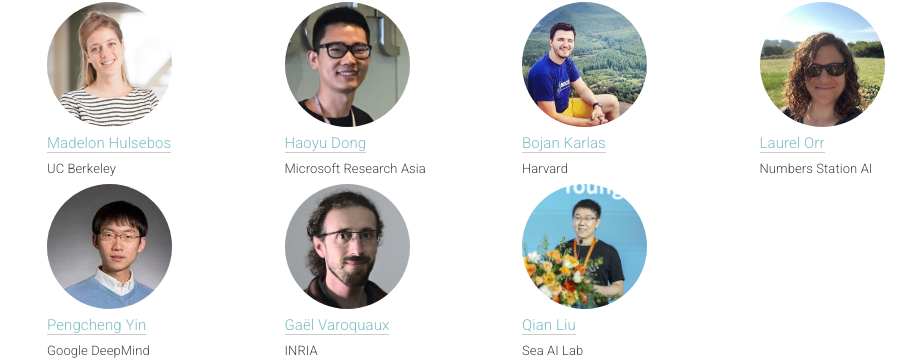
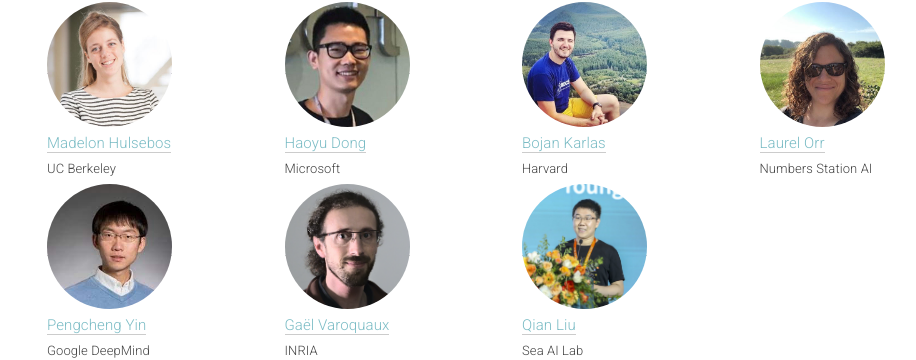
Before and after one commit to table-representation-learning/table-representation-learning.github.io, a Jekyll site: the page built from _pages/home.html, in a window 1280 px wide and 900 px high, scrolled down 4236 px. Shown: the part 99-459 px from the top of the window, without its empty margins (133-1049 px from the left). Built offline with Jekyll 4.4.1, drawn with Linux system fonts in a browser that asks for light colours.

Commit message:
Update home.html by changing Haoyu's organization

```diff
--- a/_pages/home.html
+++ b/_pages/home.html
@@ -476,7 +476,7 @@ acknowledgements: ""
             </a>
             <div class="people-name">
                 <a href="https://www.microsoft.com/en-us/research/people/hadong" target="blank">Haoyu Dong</a>
-                <h6>Microsoft Research Asia</h6>
+                <h6>Microsoft</h6>
             </div>
         </div>
         <div class="col-xs-6 col-lg-3">
```
